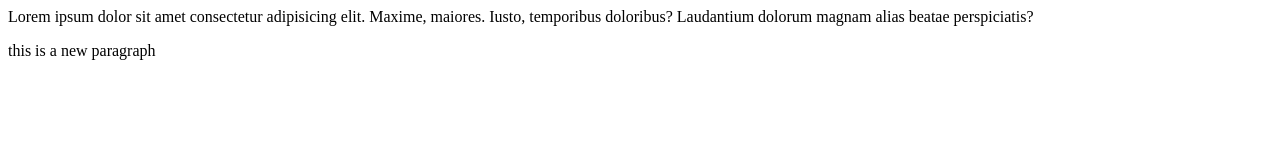
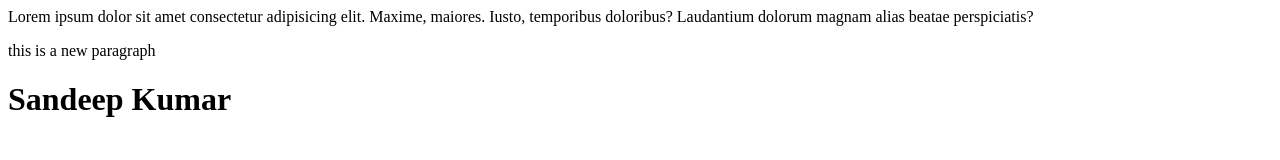
Before and after one commit to isahubhai/localRepo, a plain HTML site: page index.html in a window 1280 px wide. Drawn offline with Linux system fonts and the light colour scheme.

Commit message:
add a heading

```diff
--- a/index.html
+++ b/index.html
@@ -1,2 +1,3 @@
 <p>Lorem ipsum dolor sit amet consectetur adipisicing elit. Maxime, maiores. Iusto, temporibus doloribus? Laudantium dolorum magnam alias beatae perspiciatis?</p>
 <p>this is a new paragraph</p>
+<h1>Sandeep Kumar</h1>
```
